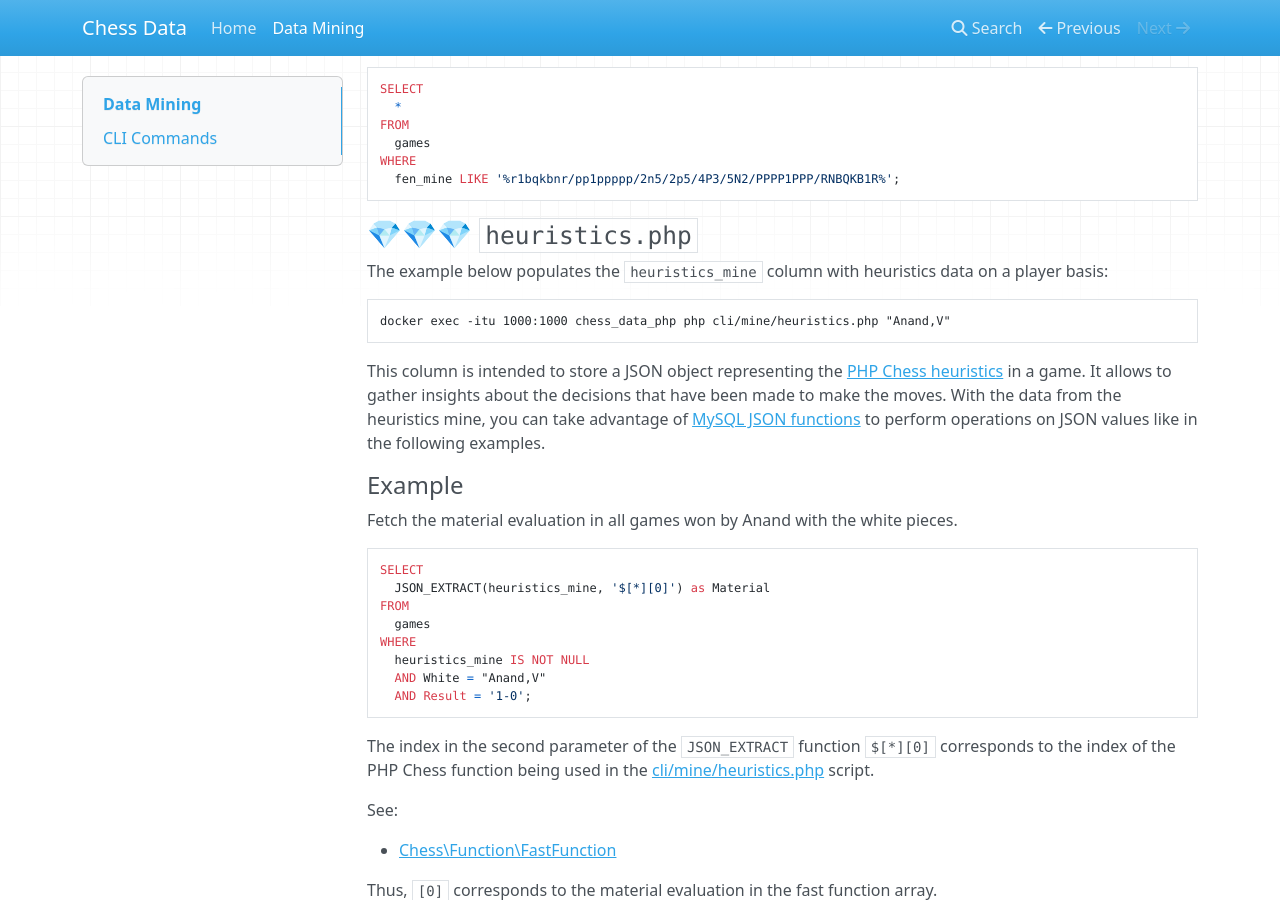
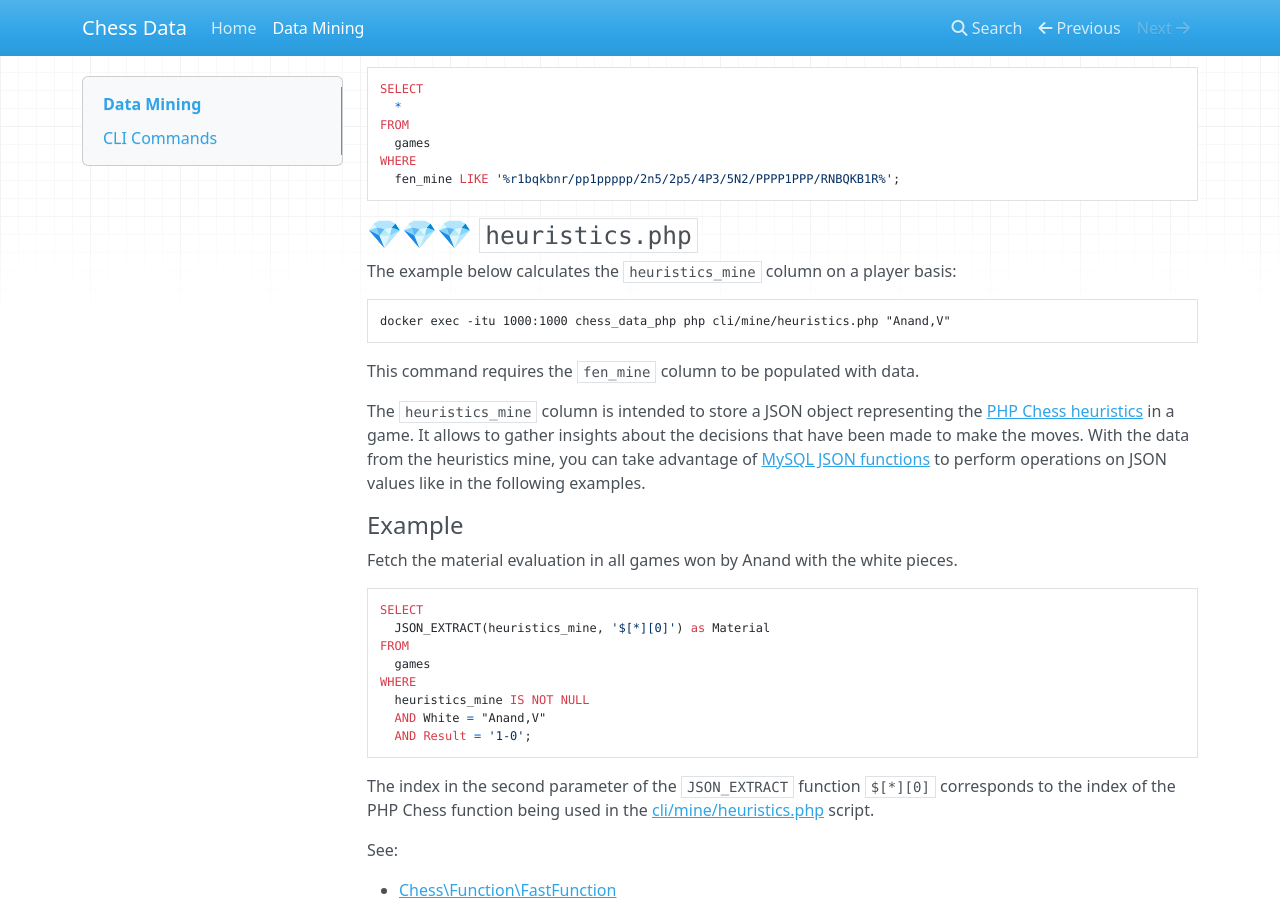
Before and after one commit to chesslablab/chess-data, an MkDocs documentation site: the page built from docs/data-mining.md, in a window 1280 px wide and 900 px high, scrolled down 768 px. Built offline with MkDocs 1.6.1, drawn with Linux system fonts in a browser that asks for light colours; nearby versions of some CDN libraries.

Commit message:
Updated the docs

````diff
--- a/docs/data-mining.md
+++ b/docs/data-mining.md
@@ -39,13 +39,15 @@
 
 ### 💎💎💎 `heuristics.php`
 
-The example below populates the `heuristics_mine` column with heuristics data on a player basis:
+The example below calculates the `heuristics_mine` column on a player basis:
 
 ```text
 docker exec -itu 1000:1000 chess_data_php php cli/mine/heuristics.php "Anand,V"
 ```
 
-This column is intended to store a JSON object representing the [PHP Chess heuristics](https://chesslablab.github.io/php-chess/heuristics/) in a game. It allows to gather insights about the decisions that have been made to make the moves. With the data from the heuristics mine, you can take advantage of [MySQL JSON functions](https://dev.mysql.com/doc/refman/8.0/en/json-functions.html) to perform operations on JSON values like in the following examples.
+This command requires the `fen_mine` column to be populated with data.
+
+The `heuristics_mine` column is intended to store a JSON object representing the [PHP Chess heuristics](https://chesslablab.github.io/php-chess/heuristics/) in a game. It allows to gather insights about the decisions that have been made to make the moves. With the data from the heuristics mine, you can take advantage of [MySQL JSON functions](https://dev.mysql.com/doc/refman/8.0/en/json-functions.html) to perform operations on JSON values like in the following examples.
 
 #### Example
 
````
